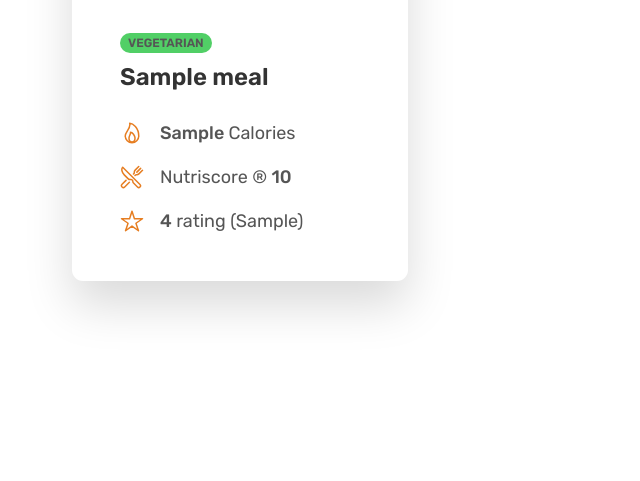
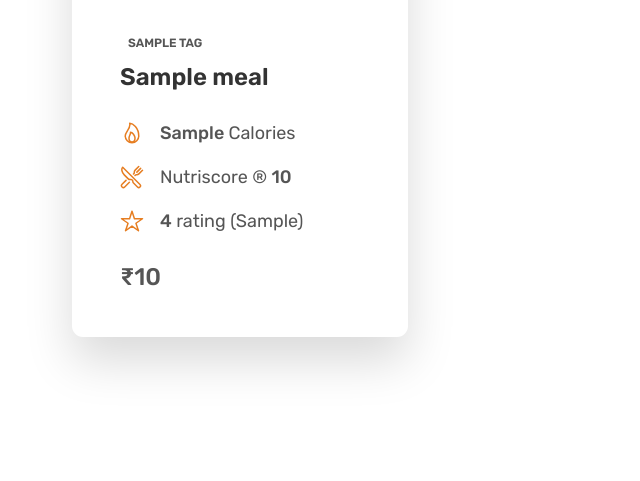
Before and after one commit to Mohana-Kulkarni/Omnifood-2.0, a PHP site: page /meals.php in a window 1280 px wide. Shown: the part 626-1107 px from the top of the page, without its empty margins (0-640 px from the left). Before the commit the page ends 941 px from the top, so only its background shows below. Run offline with PHP 8.4, Linux system fonts and the light colour scheme; tables that the repository leaves empty or names only in its code hold one stand-in row (values such as "Sample post").

Commit message:
Added tags to meal cards

```diff
--- a/components/login-form.php
+++ b/components/login-form.php
@@ -19,6 +19,5 @@
         <a class="signup-link" href="signup.php">Not a member yet ? Signup</a>
       </div>
     </form>
-    <!-- <button class="btn login-btn-render render-login">Not a member yet ? Signup</button> -->
   </div>
 </div>
--- a/components/meal.php
+++ b/components/meal.php
@@ -9,7 +9,35 @@
     die('Query Failed'.mysqli_error());
   }
 
-  while($row = mysqli_fetch_assoc($res)) {
+  $all_cards = array();
+  $card_present = false;
+  while ($row = mysqli_fetch_assoc($res)) {
+    $newId = $row['id'];
+    if (count($all_cards) != 0) {
+      foreach ($all_cards as &$card) {
+        if ($card['id'] == $newId) {
+          array_push($card['tags'], $row['name']);
+          $card_present = true;
+          break;
+        }
+      }
+    }
+    if (!$card_present) {
+      $card_data = array();
+      $card_data['id'] = $row['id'];
+      $card_data['title'] = $row['title'];
+      $card_data['calories'] = $row['calories'];
+      $card_data['nutriscore'] = $row['nutriscore'];
+      $card_data['ratings'] = $row['ratings'];
+      $card_data['votes'] = $row['votes'];
+      $card_data['image_name'] = $row['image_name'];
+      $card_data['price'] = $row['price'];
+      $card_data['tags'] = array($row['name']);
+      array_push($all_cards, $card_data);
+    }
+  }
+
+  foreach ($all_cards as $row) {
     $title = $row['title'];
     $calories = $row['calories'];
     $nutriscore = $row['nutriscore'];
@@ -17,14 +45,23 @@
     $votes = $row['votes'];
     $img_name = $row['image_name'];
     $price = $row['price'];
-
+    $tags = $row['tags'];
     ?>
 
     <div class="meal">
     <img src="img/meals/<?php echo $img_name; ?>.jpg" class="meal-img" alt="<?php echo $title; ?>" />
     <div class="meal-content">
       <div class="meal-tags">
-        <span class="tag tag--vegetarian"> Vegetarian</span>
+        <?php
+          foreach ($tags as $tag) {
+            ?>
+            <span class="tag tag--<?php echo strtolower($tag) ?>"><?php echo $tag ?></span>
+            <?php
+          }
+        ?>
+        </div>
+      <div>
+
       </div>
       <p class="meal-title"><?php echo $title; ?></p>
       <ul class="meal-attributes">
@@ -39,11 +76,13 @@
           <ion-icon class="meal-icon" name="star-outline"></ion-icon><span> <strong><?php echo $ratings; ?></strong> rating (<?php echo $votes; ?>)</span>
         </li>
       </ul>
+      <div class="card-price-div">
+        <strong>
+          <span class="card-price" >&#8377;<?php echo $price ?></span>
+        </strong>
+      </div>
     </div>
   </div>
-
-
     <?php
-
   }
 ?>
--- a/components/register-form.php
+++ b/components/register-form.php
@@ -20,6 +20,6 @@
       </div>
       <button class="btn login-btn">Signup</button>
     </form>
-    <!-- <button class="btn login-btn-render render-login">Login</button> -->
+
   </div>
 </div>
--- a/css/style.css
+++ b/css/style.css
@@ -264,6 +264,7 @@ Greys: #555
 .meal-tags {
   margin-bottom: 1.2rem;
   display: flex;
+  flex-wrap: wrap;
   gap: 0.4rem;
 }
 .tag {
@@ -767,3 +768,24 @@ Greys: #555
   font-size: 1.8rem;
   font-weight: bold;
 }
+
+
+/*************************/
+/* CARD */
+/*************************/
+
+.card-grid {
+  display: grid;
+  grid-template-columns: repeat(2, 1fr);
+}
+
+.card-price-div {
+  margin-top: 3.2rem;
+}
+
+.card-price {
+  font-size: 2.4rem;
+  display: flex;
+  align-items: center;
+  gap: 1.6rem;
+}
--- a/db.php
+++ b/db.php
@@ -1,5 +1,5 @@
 <?php
-  $host = "localhost:3307";
+  $host = "localhost:3306";
   $user = "";
   $password = "";
   $db_name = "omnifood_db";
--- a/index.html
+++ b/index.html
@@ -31,7 +31,7 @@
           <a class="main-nav-link" href="#how"> How it works</a>
         </li>
         <li>
-          <a class="main-nav-link" href="meals.html"> Meals</a>
+          <a class="main-nav-link" href="meals.php"> Meals</a>
         </li>
         <li>
           <a class="main-nav-link" href="#testimonials"> Testimonials </a>
--- a/login.php
+++ b/login.php
@@ -39,7 +39,6 @@
     </div>
 
   </div>
-  <!-- <script defer src="js/loginScript.js"></script> -->
 
 </body>
 
--- a/signup.php
+++ b/signup.php
@@ -39,7 +39,7 @@
     </div>
 
   </div>
-  <!-- <script defer src="js/loginScript.js"></script> -->
+
 
 </body>
 
```
Also changed, not shown: img/meals/meal-3.jpg (added), img/meals/meal-4.jpg (added).
